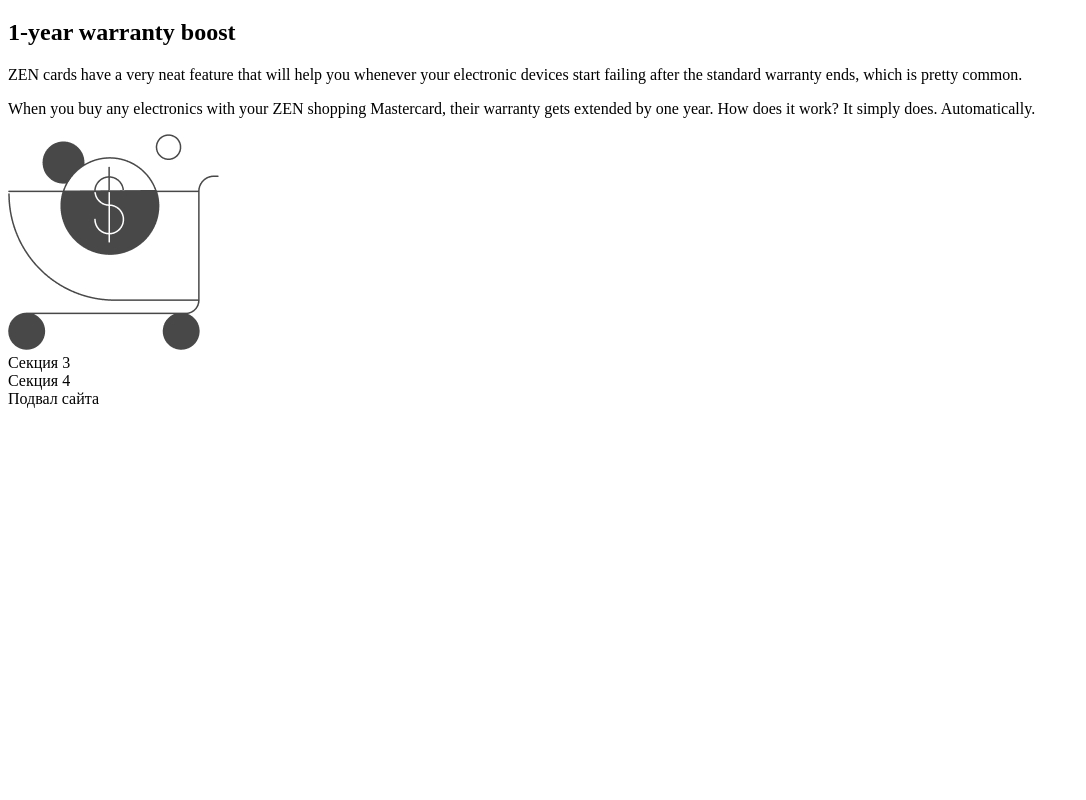
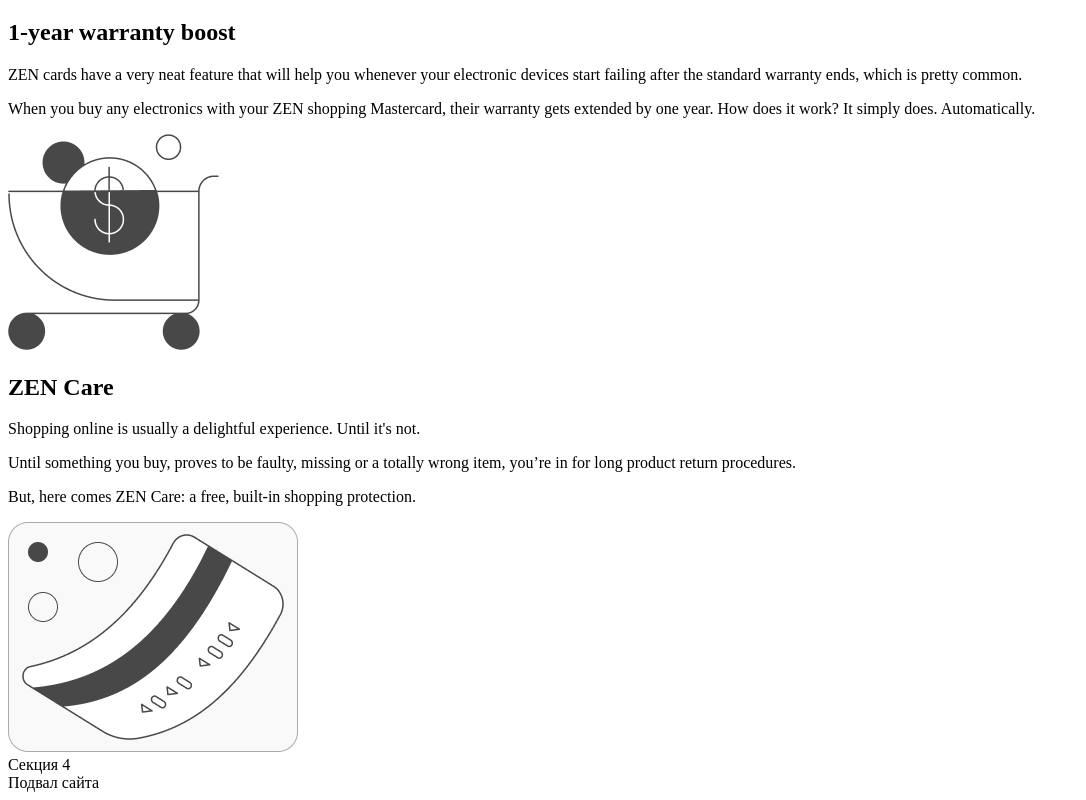
Before and after one commit to Grisha55/frontend-journey, a plain HTML site: page index.html in a window 1280 px wide. Shown: the part 546-1346 px from the top of the page, without its empty margins (0-1086 px from the left). Before the commit the page ends 962 px from the top, so only its background shows below. Drawn offline with Linux system fonts and the light colour scheme.

Commit message:
Added html for section 3

```diff
--- a/index.html
+++ b/index.html
@@ -38,13 +38,24 @@
           <p class="warranty__copy">When you buy any electronics with your ZEN shopping Mastercard, their warranty gets extended by one year. How does it work? It simply does. Automatically.</p>
         </div>
         <div class="warranty__image-block">
-          <!-- image -->
           <img src="./assets/images/2.jpg" alt="Basket">
         </div>
       </div>
     </section>
     <!-- Секция 3 -->
-    <section>Секция 3</section>
+    <section class="care" id="care">
+      <div class="care">
+        <div class="care__text-block">
+          <h2 class="care__title">ZEN Care</h2>
+          <p class="care__copy">Shopping online is usually a delightful experience. Until it's not.</p>
+          <p class="care__copy">Until something you buy, proves to be faulty, missing or a totally wrong item, you’re in for long product return procedures.</p>
+          <p class="care__copy">But, here comes ZEN Care: a free, built-in shopping protection.</p>
+        </div>
+        <div class="care__image-block">
+          <img src="./assets/images/3.jpg" alt="Card">
+        </div>
+      </div>
+    </section>
     <!-- Секция 4 -->
     <section>Секция 4</section>
     <!-- Подвал сайта -->
```
Also changed, not shown: assets/images/3.jpg (added).
